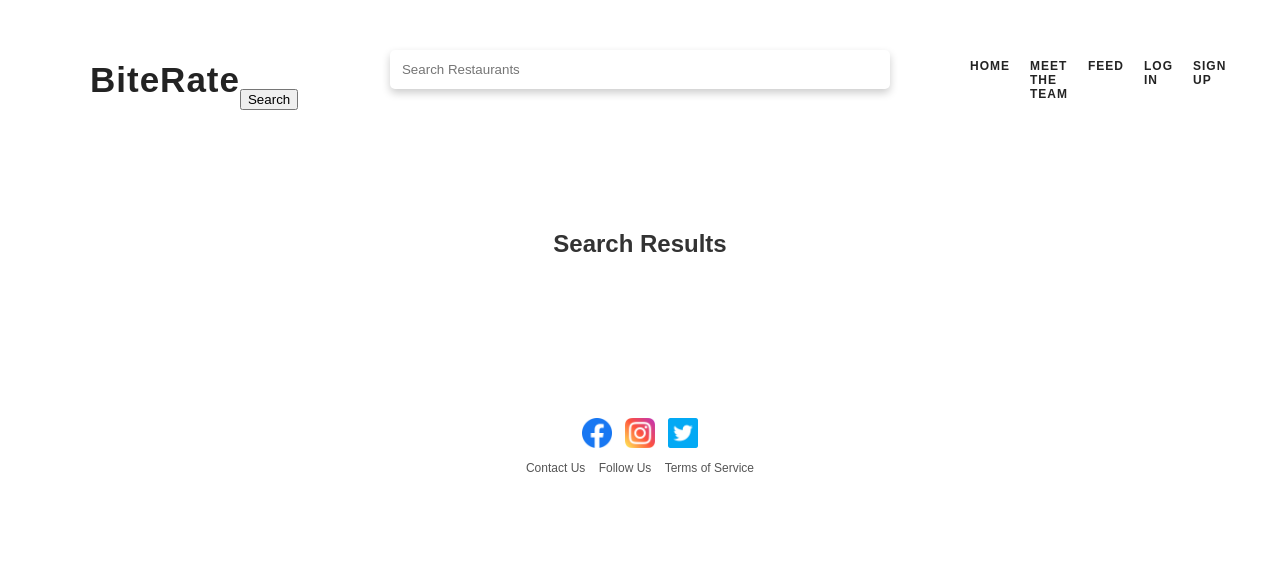
After one commit to AliAlsharif99/csc648-848-05-sw-engineering-fall-23-T05, a Flask app: page /search_result in a window 1280 px wide. The commit adds this page. Shown: the top 564 px of the page. Run offline with Flask 3, Linux system fonts and the light colour scheme; parts of the project's set-up code (start-up, migrations or seed data) failed here and were passed over.

Commit message:
set up search page; rename 'search' route and html to 'search_result'

```diff
--- a/application/backend/routes/routes.py
+++ b/application/backend/routes/routes.py
@@ -80,9 +80,9 @@ def feed():
     return render_template('feed.html')
 
 
-@bp.route('/search')
-def search():
-    return render_template('search.html')
+@bp.route('/search_result')
+def search_result():
+    return render_template('search_result.html')
 
 
 @bp.route('/team')
--- a/application/frontend/templates/navbar.html
+++ b/application/frontend/templates/navbar.html
@@ -1,5 +1,5 @@
-<form action="{{ url_for('routes.search') }}" method="get" class="search-form">
-    <label for="restaurant-search" class="search-wrapper">
+<form action="{{ url_for('routes.search_result') }}" method="get" class="search-form">
+    <label for="search" class="search-wrapper">
         <input type="search" id="search" name="search" placeholder="Search Restaurants">
         <button type="submit" class="search-btn">Search</button>
     </label>
--- /dev/null
+++ b/application/frontend/templates/search_result.html
@@ -0,0 +1,29 @@
+<!DOCTYPE html>
+<html lang="en">
+
+<head>
+    <meta charset="UTF-8">
+    <meta name="viewport" content="width=device-width, initial-scale=1.0">
+    <title>Meet The Team - BiteRate App</title>
+    <link rel="stylesheet" type="text/css" href="../static/css/team.css">
+</head>
+
+<body>
+    <div class="header-content">
+        <header>
+            <div class="header-wrapper"> <!-- The wrapper div -->
+                <div class="logo-container"> <!-- The logo div -->
+                    <h1>BiteRate</h1>
+                </div>
+                {% include 'navbar.html' %}
+            </div>
+        </header>
+    </div>
+    <div class="main-content">
+        <h2>Search Results</h2>
+
+    </div>
+    {% include 'footer.html' %}
+</body>
+
+</html>
```
Also changed, not shown: application/frontend/templates/search.html (deleted, +0 -24 lines).
